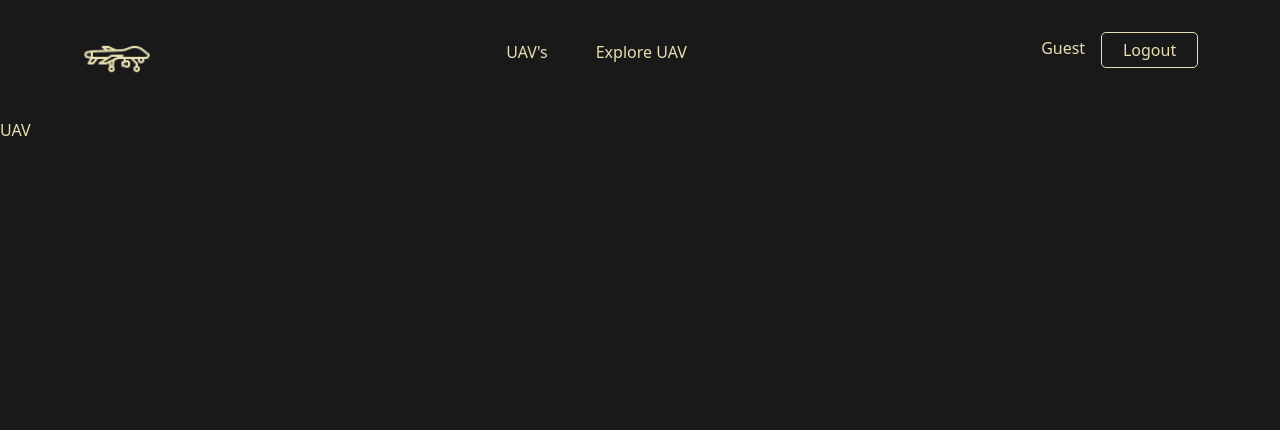
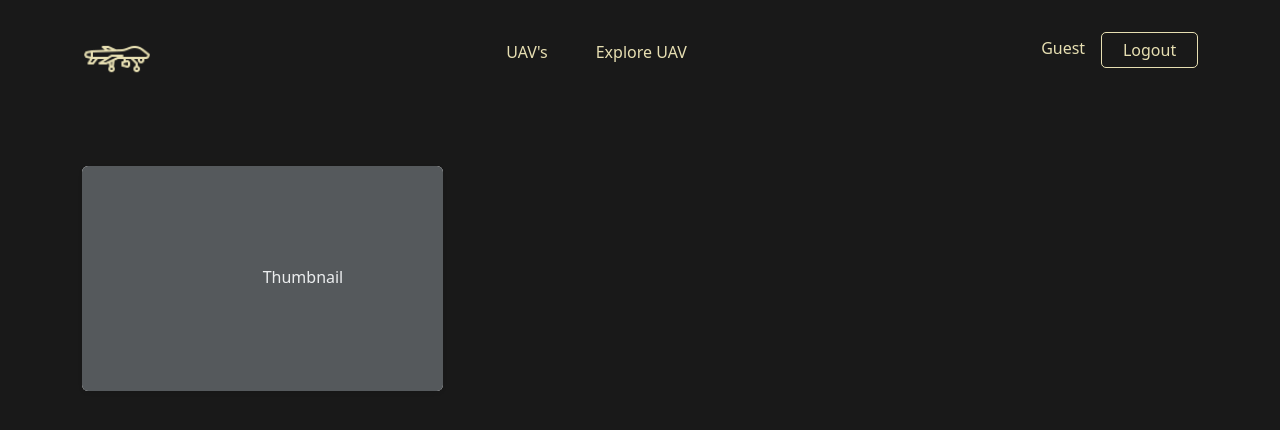
Before and after one commit to bzceval/django-UAV-app-api, a React (Create React App) app in the folder frontend/: page / in a window 1280 px wide. Shown: the top 430 px of the page. Built offline with nearby package versions, Linux system fonts and the light colour scheme.

Commit message:
ADD: fe uav list design

```diff
--- a/frontend/src/App.css
+++ b/frontend/src/App.css
@@ -7,12 +7,43 @@ body {
 .button {
   border: 1px solid #e7dfb2 !important;
   background: none !important;
-  padding: .3rem 1.3rem;
+  padding: 0.3rem 1.3rem;
   border-radius: 5px !important;
   color: #e7dfb2;
 }
 .button:hover {
   background-color: #e7dfb2 !important;
   color: #191919 !important;
-  transition: .5s all;
+  transition: 0.5s all;
 }
+.card {
+  overflow: hidden !important;
+  position: relative !important;
+  cursor: pointer !important;
+  border: none !important;
+}
+
+.card img {
+  object-fit: cover !important;
+  height: 450px !important;
+  max-width: 100% !important;
+}
+
+.card-body {
+  position: absolute !important;
+  background-color: #333c32 !important;
+  color: #e7dfb2 !important;
+  line-height: 2rem !important;
+  bottom: 0 !important;
+  left: 0 !important;
+  right: 0 !important;
+  overflow: auto !important;
+  max-height: 100% !important;
+  padding: 1rem !important;
+  transform: translateX(100%) !important;
+  transition: transform 0.7s ease-in-out !important;
+}
+.card:hover .card-body {
+  transform: translateX(0%) !important;
+  transition: transform 0.7s ease-in-out !important;
+}
--- a/frontend/src/pages/UAV.jsx
+++ b/frontend/src/pages/UAV.jsx
@@ -1,9 +1,42 @@
-import React from 'react'
+import React from "react";
 
 const UAV = () => {
   return (
-    <div>UAV</div>
-  )
-}
+    <div className="container my-5">
+      <div className="row row-cols-1 row-cols-sm-2 row-cols-md-3 g-3">
+        <div className="col">
+          <div className="card shadow-sm">
+            <svg
+              className="bd-placeholder-img card-img-top"
+              width="100%"
+              height="225"
+              xmlns="http://www.w3.org/2000/svg"
+              role="img"
+              aria-label="Placeholder: Thumbnail"
+              preserveAspectRatio="xMidYMid slice"
+              focusable="false"
+            >
+              <title>Placeholder</title>
+              <rect width="100%" height="100%" fill="#55595c" />
+              <text x="50%" y="50%" fill="#eceeef" dy=".3em">
+                Thumbnail
+              </text>
+            </svg>
+            <div className="card-body">
+              <p className="card-text text-center">
+                This is a wider card with supporting text below as a natural
+                lead-in to additional content. This content is a little bit
+                longer.
+              </p>
+              <div class="d-grid gap-2 col-6 mx-auto">
+                <button className="button">Reservation</button>
+              </div>
+            </div>
+          </div>
+        </div>
+      </div>
+    </div>
+  );
+};
 
-export default UAV
+export default UAV;
```
